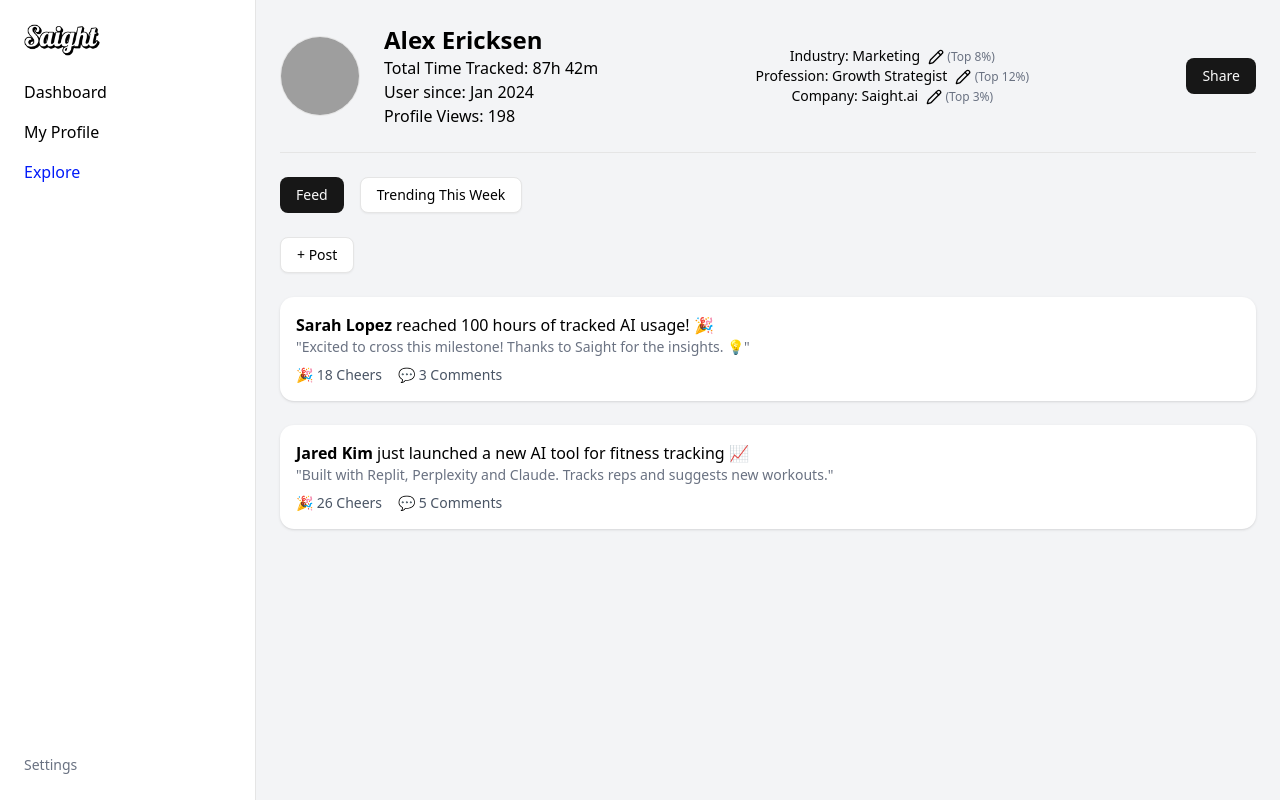
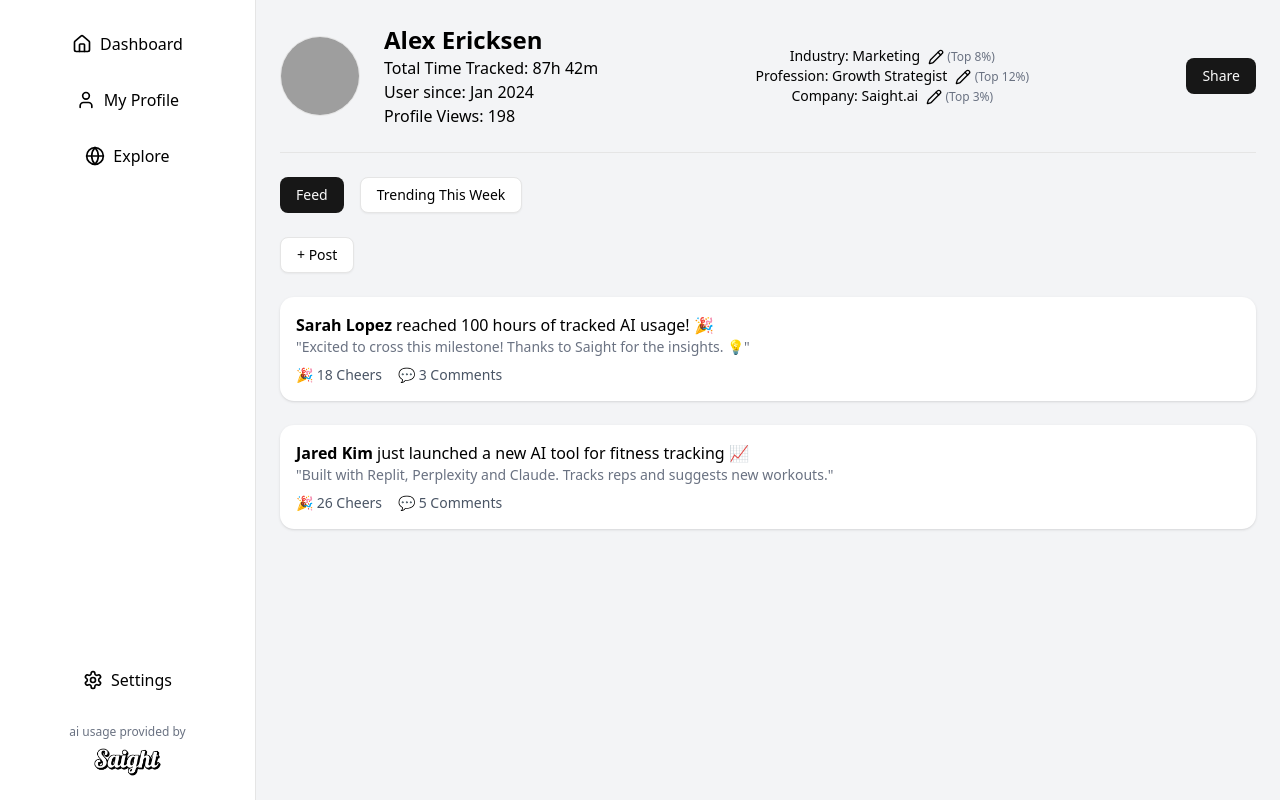
Before and after one commit to alexhericksen/saight-ai, a Next.js app in the folder frontend/: page /explore in a window 1280 px wide. Built offline with nearby package versions, Linux system fonts and the light colour scheme; grey boxes are pictures that could not be loaded.

Commit message:
sidebar menu final cosmetic improvements

```diff
--- a/frontend/app/dashboard/page.tsx
+++ b/frontend/app/dashboard/page.tsx
@@ -3,7 +3,7 @@
 import { useEffect, useState } from "react";
 import { supabase } from "@/lib/supabase";
 import { Button } from "@/components/ui/button";
-import { Pencil } from "lucide-react";
+import { Pencil, Home, User, Globe, Settings } from "lucide-react";
 
 export default function Dashboard() {
   const [chartView, setChartView] = useState('daily');
@@ -78,16 +78,37 @@ export default function Dashboard() {
     <div className="flex min-h-screen">
       {/* Sidebar */}
       <aside className="w-64 bg-white text-black border-r p-6 flex flex-col justify-between">
-        <div>
-          <img src="/logo.png" alt="Saight logo" className="h-8 w-auto mb-6" />
-          <nav className="space-y-4">
-            <a href="#" className="block font-medium text-black">Dashboard</a>
-            <a href="#" className="block hover:text-black">My Profile</a>
-            <a href="#" className="block hover:text-black">Explore</a>
-          </nav>
+        <div className="space-y-4 flex items-center flex-col">
+          <a href="#" className="flex items-center space-x-2 p-2 rounded-lg hover:bg-gray-100 transition-colors">
+            <div className="w-5 flex justify-center">
+              <Home className="h-5 w-5" />
+            </div>
+            <span className="font-medium">Dashboard</span>
+          </a>
+          <a href="#" className="flex items-center space-x-2 p-2 rounded-lg hover:bg-gray-100 transition-colors">
+            <div className="w-5 flex justify-center">
+              <User className="h-5 w-5" />
+            </div>
+            <span>My Profile</span>
+          </a>
+          <a href="#" className="flex items-center space-x-2 p-2 rounded-lg hover:bg-gray-100 transition-colors">
+            <div className="w-5 flex justify-center">
+              <Globe className="h-5 w-5" />
+            </div>
+            <span>Explore</span>
+          </a>
         </div>
-        <div>
-          <a href="#" className="text-sm text-gray-500 hover:text-black">Settings</a>
+        <div className="space-y-6 flex items-center flex-col">
+          <a href="#" className="flex items-center space-x-2 p-2 rounded-lg hover:bg-gray-100 transition-colors">
+            <div className="w-5 flex justify-center">
+              <Settings className="h-5 w-5" />
+            </div>
+            <span>Settings</span>
+          </a>
+          <div className="text-center">
+            <p className="text-xs text-gray-500 mb-2">ai usage provided by</p>
+            <img src="/logo.png" alt="Saight logo" className="h-7 w-auto mx-auto" />
+          </div>
         </div>
       </aside>
 
@@ -131,7 +152,7 @@ export default function Dashboard() {
                 <button onClick={() => setChartView('tags')} className={chartView === 'tags' ? 'text-black font-medium' : 'text-gray-500'}>Tags</button>
               </div>
             </div>
-            <div className="h-64 bg-gray-100 border rounded flex items-center justify-center text-gray-400">
+            <div className="h-48 bg-gray-100 border rounded flex items-center justify-center text-gray-400">
               {chartView === 'daily' ? 'Bar Chart: Time Per Day' : chartView === 'tools' ? 'Bar Chart: Top Tools' : 'Bar Chart: Top Tags'}
             </div>
           </div>
@@ -143,16 +164,10 @@ export default function Dashboard() {
               <p>📈 Current Milestone: 10 tools used</p>
               <p>🎯 Next: 15 tools (5 to go)</p>
             </div>
-            <div className="h-24 bg-gray-100 border rounded flex items-center justify-center text-gray-400">
+            <div className="h-16 bg-gray-100 border rounded flex items-center justify-center text-gray-400">
               GitHub-style heatmap (placeholder)
             </div>
           </div>
-        </div>
-
-        <div className="bg-black text-white p-6 rounded-xl shadow flex items-center justify-between mt-6">
-          <button>{'<'}</button>
-          <p className="text-lg font-medium">Search My History</p>
-          <button>{'>'}</button>
         </div>
       </main>
     </div>
--- a/frontend/app/explore/page.tsx
+++ b/frontend/app/explore/page.tsx
@@ -2,7 +2,7 @@
 
 import { useState } from "react";
 import { Button } from "@/components/ui/button";
-import { Pencil } from "lucide-react";
+import { Pencil, Home, User, Globe, Settings } from "lucide-react";
 
 export default function ExplorePage() {
   const [activeTab, setActiveTab] = useState("feed");
@@ -12,16 +12,37 @@ export default function ExplorePage() {
     <div className="flex min-h-screen">
       {/* Sidebar */}
       <aside className="w-64 bg-white text-black border-r p-6 flex flex-col justify-between">
-        <div>
-          <img src="/logo.png" alt="Saight logo" className="h-8 w-auto mb-6" />
-          <nav className="space-y-4">
-            <a href="#" className="block hover:text-[#021BF9]">Dashboard</a>
-            <a href="#" className="block hover:text-[#021BF9]">My Profile</a>
-            <a href="#" className="block font-medium text-[#021BF9]">Explore</a>
-          </nav>
+        <div className="space-y-4 flex items-center flex-col">
+          <a href="#" className="flex items-center space-x-2 p-2 rounded-lg hover:bg-gray-100 transition-colors">
+            <div className="w-5 flex justify-center">
+              <Home className="h-5 w-5" />
+            </div>
+            <span>Dashboard</span>
+          </a>
+          <a href="#" className="flex items-center space-x-2 p-2 rounded-lg hover:bg-gray-100 transition-colors">
+            <div className="w-5 flex justify-center">
+              <User className="h-5 w-5" />
+            </div>
+            <span>My Profile</span>
+          </a>
+          <a href="#" className="flex items-center space-x-2 p-2 rounded-lg hover:bg-gray-100 transition-colors">
+            <div className="w-5 flex justify-center">
+              <Globe className="h-5 w-5" />
+            </div>
+            <span className="font-medium">Explore</span>
+          </a>
         </div>
-        <div>
-          <a href="#" className="text-sm text-gray-500 hover:text-black">Settings</a>
+        <div className="space-y-6 flex items-center flex-col">
+          <a href="#" className="flex items-center space-x-2 p-2 rounded-lg hover:bg-gray-100 transition-colors">
+            <div className="w-5 flex justify-center">
+              <Settings className="h-5 w-5" />
+            </div>
+            <span>Settings</span>
+          </a>
+          <div className="text-center">
+            <p className="text-xs text-gray-500 mb-2">ai usage provided by</p>
+            <img src="/logo.png" alt="Saight logo" className="h-7 w-auto mx-auto" />
+          </div>
         </div>
       </aside>
 
--- a/frontend/app/myprofile/page.tsx
+++ b/frontend/app/myprofile/page.tsx
@@ -2,7 +2,7 @@
 
 import { useState } from "react";
 import { Button } from "@/components/ui/button";
-import { Pencil } from "lucide-react";
+import { Pencil, Home, User, Globe, Settings } from "lucide-react";
 
 export default function MyProfile() {
   const [activeTab, setActiveTab] = useState("profile");
@@ -11,16 +11,37 @@ export default function MyProfile() {
     <div className="flex min-h-screen">
       {/* Sidebar */}
       <aside className="w-64 bg-white text-black border-r p-6 flex flex-col justify-between">
-        <div>
-          <img src="/logo.png" alt="Saight logo" className="h-8 w-auto mb-6" />
-          <nav className="space-y-4">
-            <a href="#" className="block hover:text-[#021BF9]">Dashboard</a>
-            <a href="#" className="block font-medium text-[#021BF9]">My Profile</a>
-            <a href="#" className="block hover:text-[#021BF9]">Explore</a>
-          </nav>
+        <div className="space-y-4 flex items-center flex-col">
+          <a href="#" className="flex items-center space-x-2 p-2 rounded-lg hover:bg-gray-100 transition-colors">
+            <div className="w-5 flex justify-center">
+              <Home className="h-5 w-5" />
+            </div>
+            <span>Dashboard</span>
+          </a>
+          <a href="#" className="flex items-center space-x-2 p-2 rounded-lg hover:bg-gray-100 transition-colors">
+            <div className="w-5 flex justify-center">
+              <User className="h-5 w-5" />
+            </div>
+            <span className="font-medium">My Profile</span>
+          </a>
+          <a href="#" className="flex items-center space-x-2 p-2 rounded-lg hover:bg-gray-100 transition-colors">
+            <div className="w-5 flex justify-center">
+              <Globe className="h-5 w-5" />
+            </div>
+            <span>Explore</span>
+          </a>
         </div>
-        <div>
-          <a href="#" className="text-sm text-gray-500 hover:text-black">Settings</a>
+        <div className="space-y-6 flex items-center flex-col">
+          <a href="#" className="flex items-center space-x-2 p-2 rounded-lg hover:bg-gray-100 transition-colors">
+            <div className="w-5 flex justify-center">
+              <Settings className="h-5 w-5" />
+            </div>
+            <span>Settings</span>
+          </a>
+          <div className="text-center">
+            <p className="text-xs text-gray-500 mb-2">ai usage provided by</p>
+            <img src="/logo.png" alt="Saight logo" className="h-7 w-auto mx-auto" />
+          </div>
         </div>
       </aside>
 
```
